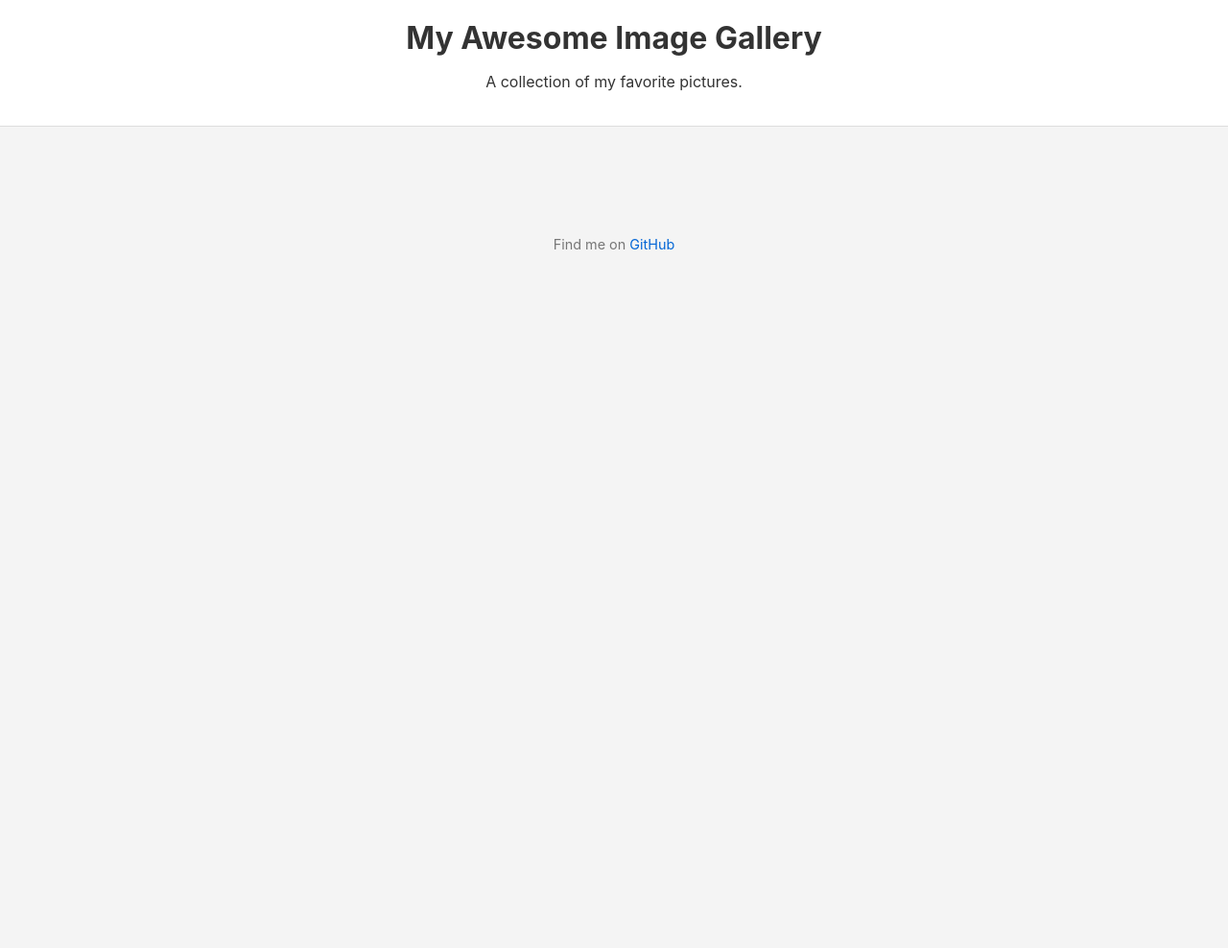
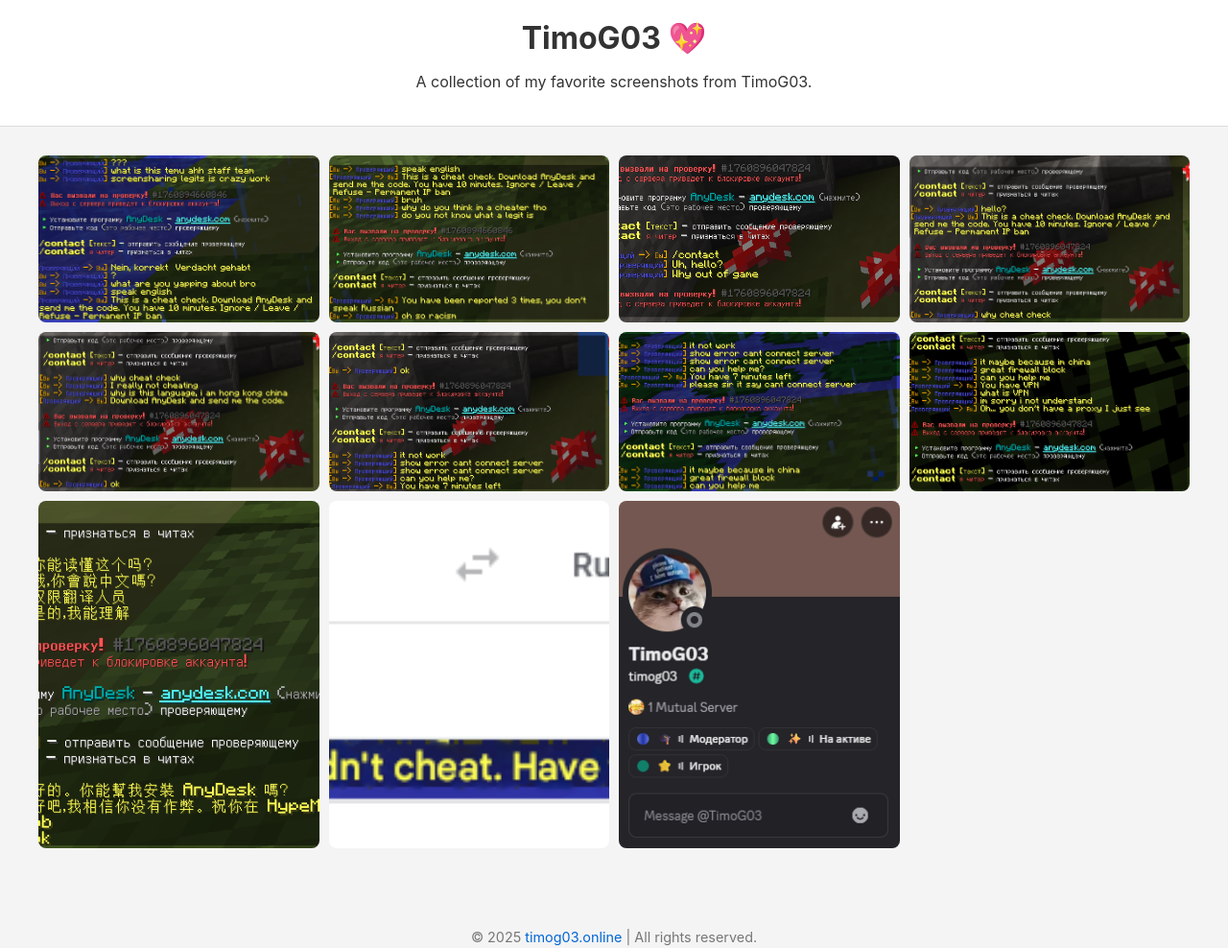
Before and after one commit to adolf-zigarettenautomat/tiiiimoooooo, a plain HTML site: page index.html in a window 1280 px wide. Shown: the whole page at 96% size. Before the commit the page ends 800 px from the top, so only its background shows below. Drawn offline with Linux system fonts and the light colour scheme.

Commit message:
Add files via upload

```diff
--- a/index.html
+++ b/index.html
@@ -9,16 +9,27 @@
 <body>
 
     <header>
-        <h1>My Awesome Image Gallery</h1>
-        <p>A collection of my favorite pictures.</p>
+        <h1>TimoG03 💖</h1>
+        <p>A collection of my favorite screenshots from TimoG03.</p>
     </header>
 
     <main class="gallery-container">
-        <!-- GALLERY_CONTENT_HERE -->
+            <div class="gallery-item"><a href="tiiiimoooooo/images\Screenshot 2025-10-19 192526.png"><img src="tiiiimoooooo/images\Screenshot 2025-10-19 192526.png" alt="Screenshot 2025-10-19 192526" loading="lazy"></a></div>
+    <div class="gallery-item"><a href="tiiiimoooooo/images\Screenshot 2025-10-19 192617.png"><img src="tiiiimoooooo/images\Screenshot 2025-10-19 192617.png" alt="Screenshot 2025-10-19 192617" loading="lazy"></a></div>
+    <div class="gallery-item"><a href="tiiiimoooooo/images\Screenshot 2025-10-19 195129.png"><img src="tiiiimoooooo/images\Screenshot 2025-10-19 195129.png" alt="Screenshot 2025-10-19 195129" loading="lazy"></a></div>
+    <div class="gallery-item"><a href="tiiiimoooooo/images\Screenshot 2025-10-19 195133.png"><img src="tiiiimoooooo/images\Screenshot 2025-10-19 195133.png" alt="Screenshot 2025-10-19 195133" loading="lazy"></a></div>
+    <div class="gallery-item"><a href="tiiiimoooooo/images\Screenshot 2025-10-19 195138.png"><img src="tiiiimoooooo/images\Screenshot 2025-10-19 195138.png" alt="Screenshot 2025-10-19 195138" loading="lazy"></a></div>
+    <div class="gallery-item"><a href="tiiiimoooooo/images\Screenshot 2025-10-19 195142.png"><img src="tiiiimoooooo/images\Screenshot 2025-10-19 195142.png" alt="Screenshot 2025-10-19 195142" loading="lazy"></a></div>
+    <div class="gallery-item"><a href="tiiiimoooooo/images\Screenshot 2025-10-19 195223.png"><img src="tiiiimoooooo/images\Screenshot 2025-10-19 195223.png" alt="Screenshot 2025-10-19 195223" loading="lazy"></a></div>
+    <div class="gallery-item"><a href="tiiiimoooooo/images\Screenshot 2025-10-19 195302.png"><img src="tiiiimoooooo/images\Screenshot 2025-10-19 195302.png" alt="Screenshot 2025-10-19 195302" loading="lazy"></a></div>
+    <div class="gallery-item"><a href="tiiiimoooooo/images\Screenshot 2025-10-19 195546.png"><img src="tiiiimoooooo/images\Screenshot 2025-10-19 195546.png" alt="Screenshot 2025-10-19 195546" loading="lazy"></a></div>
+    <div class="gallery-item"><a href="tiiiimoooooo/images\Screenshot 2025-10-19 195600.png"><img src="tiiiimoooooo/images\Screenshot 2025-10-19 195600.png" alt="Screenshot 2025-10-19 195600" loading="lazy"></a></div>
+    <div class="gallery-item"><a href="tiiiimoooooo/images\Screenshot 2025-10-20 215052.png"><img src="tiiiimoooooo/images\Screenshot 2025-10-20 215052.png" alt="Screenshot 2025-10-20 215052" loading="lazy"></a></div>
+
     </main>
 
     <footer>
-        <p>Find me on <a href="https://github.com/your-username">GitHub</a></p>
+        <p>© 2025 <a href="https://timog03.online">timog03.online</a> | All rights reserved.</p>
     </footer>
 
 </body>
```
Also changed, not shown: images/Screenshot 2025-10-19 192526.png (added), images/Screenshot 2025-10-19 192617.png (added), images/Screenshot 2025-10-19 195129.png (added), images/Screenshot 2025-10-19 195133.png (added), images/Screenshot 2025-10-19 195138.png (added), images/Screenshot 2025-10-19 195142.png (added), images/Screenshot 2025-10-19 195223.png (added), images/Screenshot 2025-10-19 195302.png (added), images/Screenshot 2025-10-19 195546.png (added), images/Screenshot 2025-10-19 195600.png (added), images/Screenshot 2025-10-20 215052.png (added), style.css (line endings or trailing spaces).
